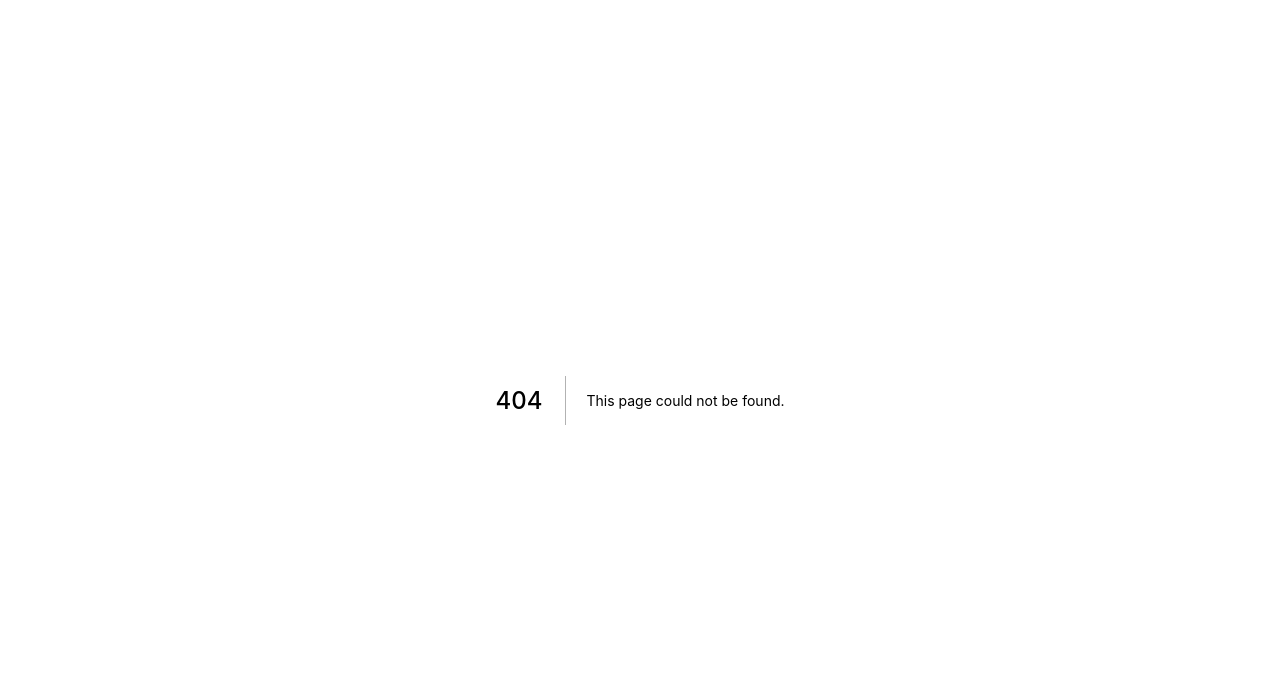
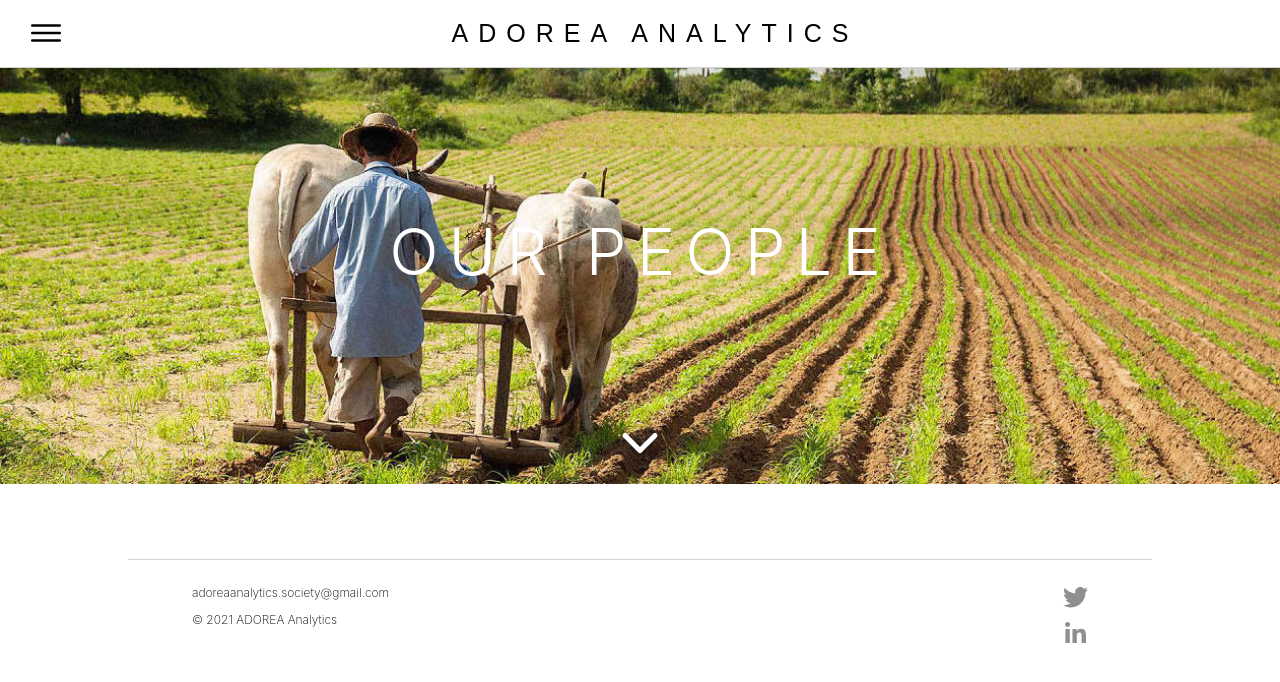
Before and after one commit to zains719/ucl-analytics-web, a Next.js app: page /ourPeople in a window 1280 px wide. Before the commit this address had no page. Shown: the top 682 px of the page. Built offline with nearby package versions, Linux system fonts and the light colour scheme.

Commit message:
added changes to home poge and created our people page

```diff
--- a/components/Footer/index.js
+++ b/components/Footer/index.js
@@ -1,17 +1,15 @@
 import styles from './Footer.module.scss'
-import { FiInstagram } from 'react-icons/fi'
-import { GrLinkedinOption } from 'react-icons/gr'
+import { GrLinkedinOption, GrTwitter } from 'react-icons/gr'
 
 const Footer = () => {
     return (
         <footer className={styles.container}>
             <div className={styles.leftSection}>
-                <a>uclanalytics.society@gmail.com</a>
-                <p>Gower Street, London WC1E 6BT</p>
-                <p>© 2021 UCL Analytics</p>
+                <a>adoreaanalytics.society@gmail.com</a>
+                <p>© 2021 ADOREA Analytics</p>
             </div>
             <div className={styles.rightSection}>
-                <FiInstagram className={styles.icon} size="25px"/>
+                <GrTwitter className={styles.icon} size="25px"/>
                 <GrLinkedinOption className={styles.icon} size="25px"/>
             </div>
         </footer>
--- a/components/Header/Header.module.scss
+++ b/components/Header/Header.module.scss
@@ -16,11 +16,42 @@
     justify-content: center;
     background-color: rgb(255, 255, 255);
 
+    .dropDown {
+        position: relative;
+
+        .dropDownContent {
+            display: grid;
+            place-items: center;
+            top: 180%;
+            left: 50%;
+            -webkit-transform: translateX(-50%);
+            transform: translateX(-50%);
+            position: absolute;
+            width: fit-content;
+            min-width: 150px;
+            padding: 5px 15px 5px 15px;
+            background-color: rgb(255, 255, 255);
+            opacity: 0;
+            transition: opacity 0.3s;
+
+            a {
+                margin-bottom: 10px;
+                margin-top: 10px;
+                margin-left: 0;
+                margin-right: 0;
+            }
+        }
+
+        &:hover a ~ .dropDownContent {
+            opacity: 1;
+        }
+    }
+
     a {
         text-align: center;
         width: fit-content;
-        margin-left: 30px;
-        margin-right: 30px;
+        margin-left: 50px;
+        margin-right: 50px;
         font-weight: 300;
         font-size: 13px;
         padding-bottom: 3px;
@@ -69,12 +100,17 @@
             opacity: 0;
         }
 
-        h1 {
+        a {
             font-family: "Gotham SSm A", "Gotham SSm B", sans-serif;
             font-size: 25px;
             letter-spacing: 10px;
             margin-left: 30px;
             font-weight: 500;
+            margin-top: 15px;
+            margin-bottom: 15px;
+            &:hover {
+                cursor: pointer;
+            }
         }
     }
 
--- a/components/Header/index.js
+++ b/components/Header/index.js
@@ -22,13 +22,26 @@ const Header = () => {
                 size='40px'
                 className={!menuOpen ? styles.menuIconOpenHide : styles.menuIconOpen}
                 />
-                <h1>UCL ANALYTICS</h1>
+                <a href="/">ADOREA ANALYTICS</a>
             </div>
             <div className={!menuOpen ? styles.menuHeaderHide : styles.menuHeaderShow}>
-                <a>Our People</a>
-                <a>Our Approach</a>
-                <a>Publications</a>
-                <a>Events</a>
+                <div class={styles.dropDown}>
+                    <a>Our People</a>
+                    <div class={styles.dropDownContent}>
+                        <a href="/ourPeople">Directory Board</a>
+                        <a href="#">Advisory Board</a>
+                    </div>
+                </div>
+                <div class={styles.dropDown}>
+                    <a>Our Approach</a>
+                    <div class={styles.dropDownContent}>
+                        <a href="#">Geographical Locations</a>
+                        <a href="#">Business Strategy</a>
+                    </div>
+                </div>
+                {/* geographical locations */}
+                {/* business strategy */}
+                <a>News</a>
                 <a>Contact</a>
             </div>
         </header>
--- /dev/null
+++ b/pages/ourPeople/OurPeople.module.scss
@@ -0,0 +1,52 @@
+
+.container {
+    align-items: center;
+    justify-content: center;
+    display: flex;
+    flex-direction: column;
+
+    .topBanner {
+        position: relative;
+        display: flex;
+        flex-direction: column;
+
+        h1 {
+            position: absolute;
+            z-index: 1;
+            left: 50%;
+            -webkit-transform: translateX(-50%);
+            transform: translateX(-50%);
+            bottom: 40%;
+            font-weight: 300;
+            font-size: 65px;
+            color: white;
+            letter-spacing: 10px;
+            opacity: 1;
+            animation: fadeIn 2s;
+        }
+
+        @keyframes fadeIn {
+            0% {opacity:0;}
+            100% {opacity:1;}
+          }
+
+
+        img {
+            width: 100vw;
+            margin-top: -53px;
+        }
+
+        .arrow {
+            position: absolute;
+            z-index: 1;
+            left: 50%;
+            -webkit-transform: translateX(-50%);
+            transform: translateX(-50%);
+            bottom: 3%;
+
+            &:hover {
+                cursor: pointer;
+            }
+        }
+    }
+}
--- /dev/null
+++ b/pages/ourPeople/index.js
@@ -0,0 +1,22 @@
+import Layout from "../../components/Layout"
+import styles from "./OurPeople.module.scss"
+import { FiChevronDown } from 'react-icons/fi'
+import { Link } from 'react-scroll'
+
+const OurPeople = () => {
+    return (
+        <Layout>
+            <div className={styles.container}>
+                <div className={styles.topBanner}>
+                    <img src="/images/banner-image.jpeg" alt="" />
+                    <h1>OUR PEOPLE</h1>
+                    <Link to="whoWeAre" smooth offset={-70}>
+                        <FiChevronDown className={styles.arrow} size="60px" color="white" />
+                    </Link>
+                </div>
+            </div>
+        </Layout>
+    )
+}
+
+export default OurPeople;
```
Also changed, not shown: components/LandingPage/LandingPage.module.scss (+3 -9 lines), components/LandingPage/index.js (+5 -6 lines), public/images/banner-image.jpeg.
